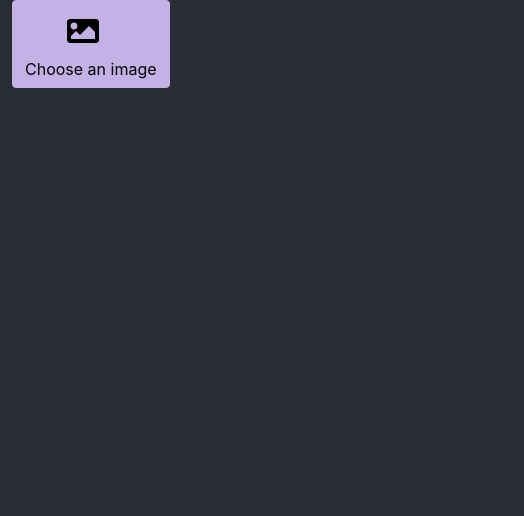
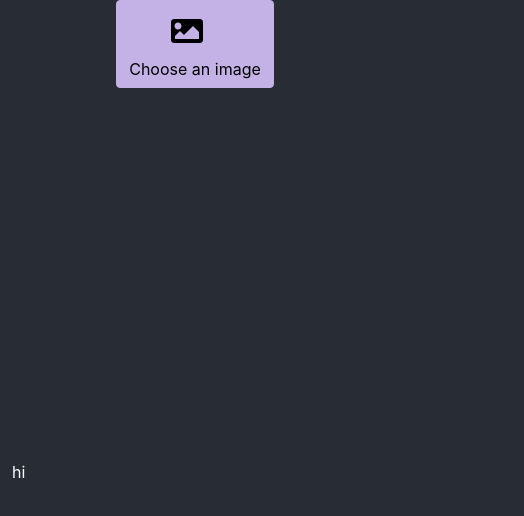
Before and after one commit to olivvybee/gbc-retroifier, a React (Create React App) app: page / in a window 390 px wide. Shown: the top 516 px of the page, 524 px wide, since content can reach past the window. Built offline with nearby package versions, Linux system fonts and the light colour scheme.

Commit message:
Dynamically resize the output canvas

```diff
--- a/src/App.tsx
+++ b/src/App.tsx
@@ -8,14 +8,16 @@ function App() {
   return (
     <div className="App">
       <div className="container-md">
-        <FileContextProvider>
-          <div className="col-12">
-            <ImageSelectionForm />
+        <div className="row">
+          <div className="col-md-8 d-flex flex-column align-items-center">
+            <FileContextProvider>
+              <ImageSelectionForm />
+              <ResultCanvas />
+            </FileContextProvider>
           </div>
-          <div className="col-12">
-            <ResultCanvas />
-          </div>
-        </FileContextProvider>
+
+          <div className="col-md-4">hi</div>
+        </div>
       </div>
     </div>
   );
--- a/src/components/ResultCanvas/ResultCanvas.scss
+++ b/src/components/ResultCanvas/ResultCanvas.scss
@@ -1,3 +1,7 @@
 #render-canvas {
   display: none;
 }
+
+#canvas-wrapper {
+  width: 100%;
+}
--- a/src/components/ResultCanvas/ResultCanvas.tsx
+++ b/src/components/ResultCanvas/ResultCanvas.tsx
@@ -10,6 +10,11 @@ import './ResultCanvas.scss';
 export const ResultCanvas = () => {
   const renderCanvas = useRef<HTMLCanvasElement>(null);
   const outputCanvas = useRef<HTMLCanvasElement>(null);
+
+  const [wrapperRef, wrapperDimensions] = useDimensions<HTMLDivElement>();
+  const outputCanvasSize = wrapperDimensions
+    ? Math.min(wrapperDimensions.width, OUTPUT_SIZE)
+    : OUTPUT_SIZE;
 
   const { file } = useContext(FileContext);
 
@@ -54,7 +59,7 @@ export const ResultCanvas = () => {
   }, [file]);
 
   return (
-    <>
+    <div id="canvas-wrapper" ref={wrapperRef}>
       <canvas
         id="render-canvas"
         ref={renderCanvas}
@@ -66,7 +71,12 @@ export const ResultCanvas = () => {
         ref={outputCanvas}
         width={OUTPUT_SIZE}
         height={OUTPUT_SIZE}
+        style={{
+          width: outputCanvasSize,
+          height: outputCanvasSize,
+          maxWidth: '100%',
+        }}
       />
-    </>
+    </div>
   );
 };
--- a/src/hooks/useDimensions.ts
+++ b/src/hooks/useDimensions.ts
@@ -14,12 +14,21 @@ export const useDimensions = <T extends HTMLElement>(): [
   const ref = useRef<T>(null);
   const [dimensions, setDimensions] = useState<Dimensions>();
 
-  useLayoutEffect(() => {
+  const measure = () => {
     const rect = ref.current?.getBoundingClientRect();
     if (rect) {
       const { x, y, width, height } = rect;
       setDimensions({ x, y, width, height });
     }
+  };
+
+  useLayoutEffect(() => {
+    measure();
+    window.addEventListener('resize', measure);
+
+    return () => {
+      window.removeEventListener('resize', measure);
+    };
   }, []);
 
   return [ref, dimensions];
```
